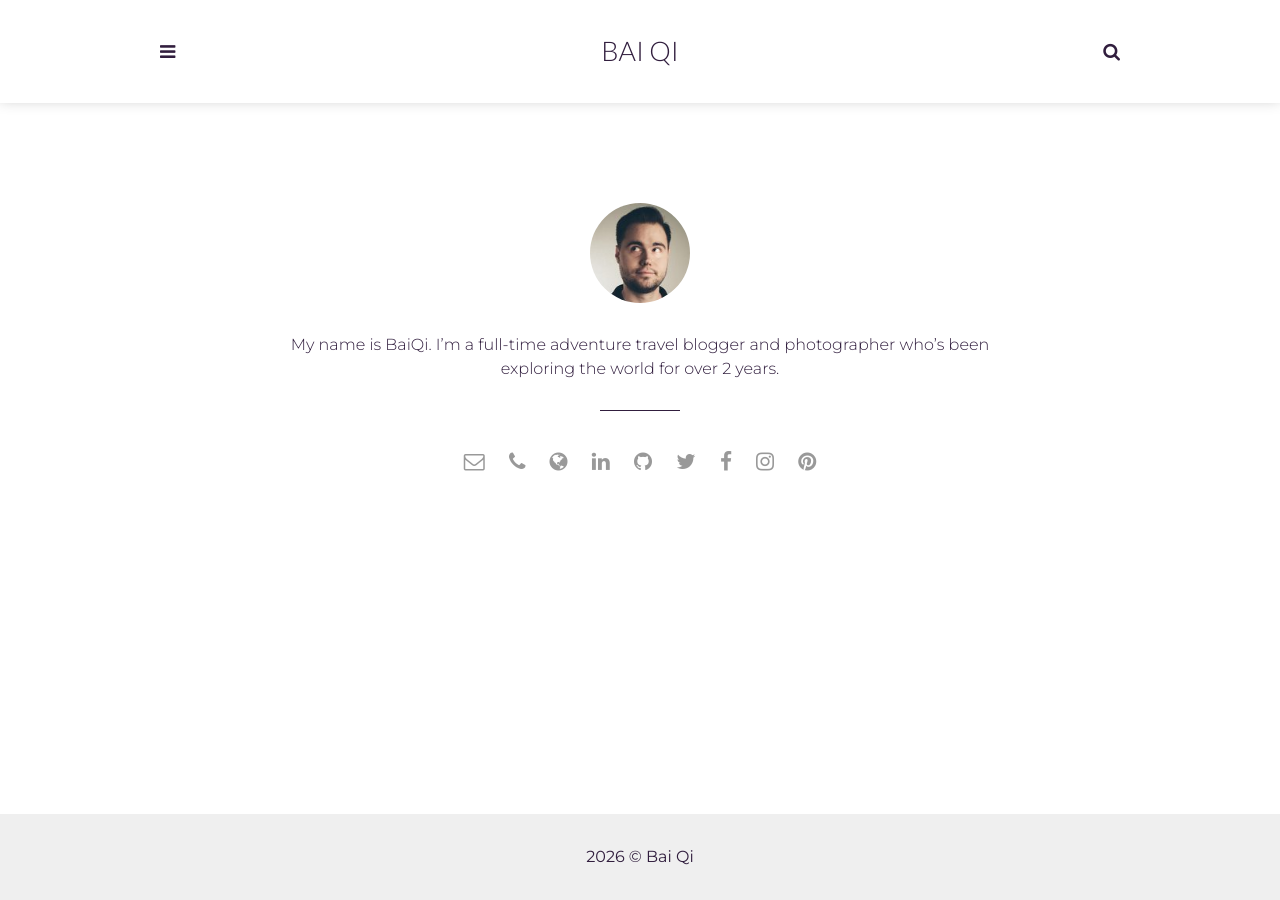
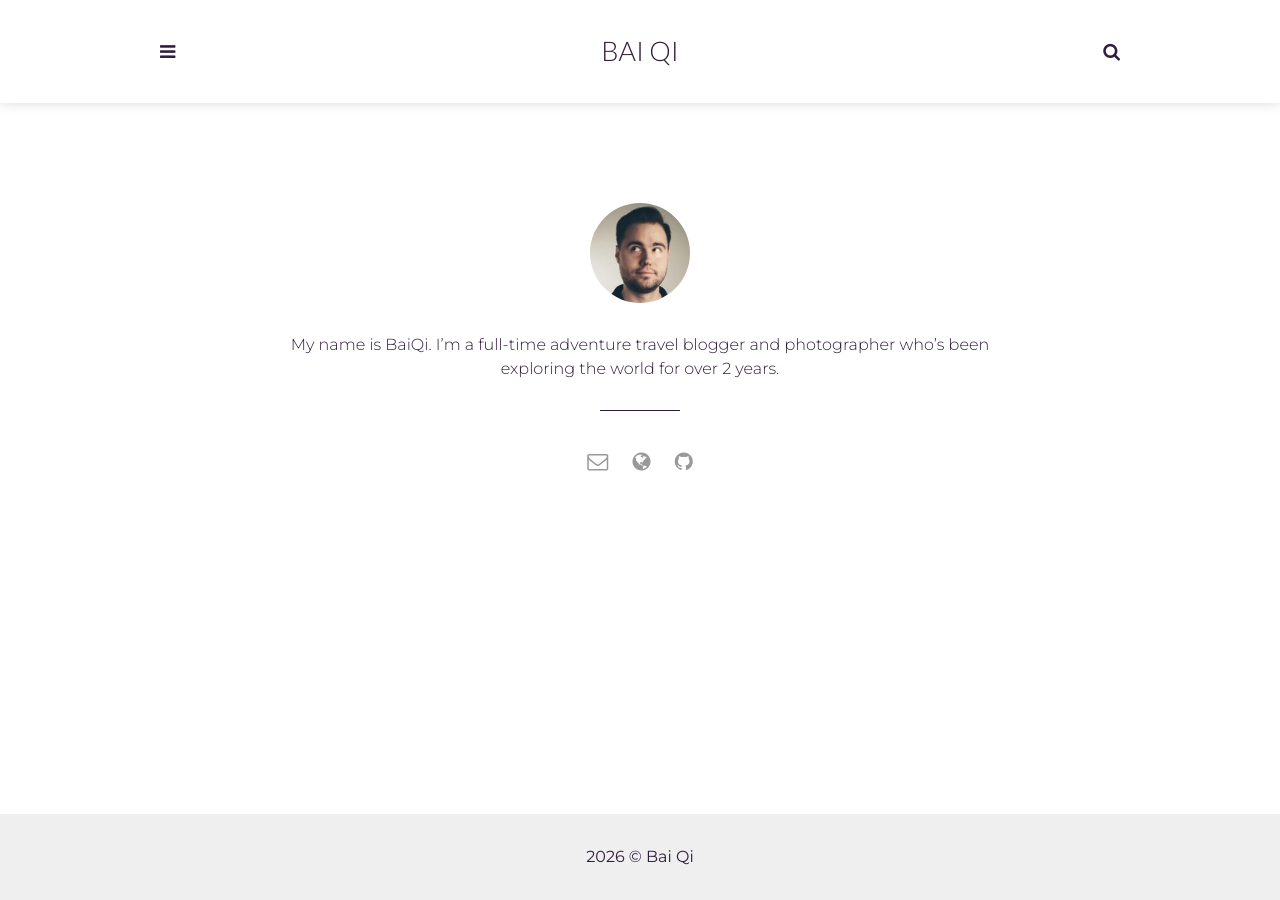
Before and after one commit to by777/by777.github.io, a Jekyll site: the page built from _pages/about.html, in a window 1280 px wide. Built offline with Jekyll 4.4.1, drawn with Linux system fonts in a browser that asks for light colours.

Commit message:
fix: remove all hardcoded theme-author references
- Clear twitter `@still_loops` (was theme author's handle)
- Wrap analytics.html in `{% if site.analytics %}` — was loading
  Google Analytics script with empty tracking ID on every page
- Wrap newsletter.html in `{% if site.mailchimp %}` — was showing
  a broken MailChimp form on every post
- Remove `{% else %}` fallback links in author-box.html and
  about.html that pointed to artemsheludko.github.io,
  @artemsheludko_, example.adam@blog.com, and fake phone numbers

Co-Authored-By: Claude Opus 4.7 <noreply@anthropic.com>

```diff
--- a/_config.yml
+++ b/_config.yml
@@ -19,7 +19,7 @@ phone: # Add your Phone number
 website: by777.github.io # Add your website, do not add http://
 linkedin: # Add your Linkedin handle
 github: by777 # by777
-twitter: '@still_loops' # Add your Twitter handle
+twitter: # Add your Twitter handle (without @)
 #facebook: # Add your Facebook handle
 #instagram: # Add your Instagram handle
 #pinterest: # Add your Pinterest handle
--- a/_includes/analytics.html
+++ b/_includes/analytics.html
@@ -1,3 +1,4 @@
+{% if site.analytics %}
 <script>
   (function(i,s,o,g,r,a,m){i['GoogleAnalyticsObject']=r;i[r]=i[r]||function(){
   (i[r].q=i[r].q||[]).push(arguments)},i[r].l=1*new Date();a=s.createElement(o),
@@ -6,3 +7,4 @@
   ga('create', '{{ site.analytics }}', 'auto');
   ga('send', 'pageview');
 </script> <!-- End Analytics -->
+{% endif %}
--- a/_includes/newsletter.html
+++ b/_includes/newsletter.html
@@ -1,3 +1,4 @@
+{% if site.mailchimp %}
 <div class="newsletter" id="mc_embed_signup">
   <h2 class="newsletter-title">Newsletter</h2>
   <div class="form-container">
@@ -11,3 +12,4 @@
     </form>
   </div>
 </div> <!-- End Newsletter -->
+{% endif %}
--- a/_pages/about.html
+++ b/_pages/about.html
@@ -15,56 +15,38 @@ permalink: /about/
       <ul class="contact-list">
       {% if site.email %}
         <li class="email"><a href="mailto:{{site.email}}"><i class="fa fa-envelope-o"></i></a></li>
-      {% else %}
-        <li class="email"><a href="mailto:example.adam@blog.com"><i class="fa fa-envelope-o" aria-hidden="true"></i></a></li>
       {% endif %}
 
       {% if site.phone %}
         <li class="phone"><a href="tel:{{site.phone}}"><i class="fa fa-phone"></i></a></li>
-      {% else %}
-        <li class="phone"><a href="tel:044 825 5523"><i class="fa fa-phone" aria-hidden="true"></i></a></li>
       {% endif %}
 
       {% if site.website %}
         <li class="website"><a href="http://{{site.website}}" target="_blank"><i class="fa fa-globe"></i></a></li>
-      {% else %}
-        <li class="website"><a href="https://artemsheludko.github.io" target="_blank"><i class="fa fa-globe" aria-hidden="true"></i></a></li>
       {% endif %}
 
       {% if site.linkedin %}
         <li class="linkedin"><a href="https://in.linkedin.com/in/{{site.linkedin}}" target="_blank"><i class="fa fa-linkedin"></i></a></li>
-      {% else %}
-        <li class="linkedin"><a href="https://in.linkedin.com/" target="_blank"><i class="fa fa-linkedin" aria-hidden="true"></i></a></li>
       {% endif %}
 
       {% if site.github %}
         <li class="github"><a href="http://github.com/{{site.github}}" target="_blank"><i class="fa fa-github"></i></a></li>
-      {% else %}
-        <li class="github"><a href="http://github.com/artemsheludko" target="_blank"><i class="fa fa-github" aria-hidden="true"></i></a></li>
       {% endif %}
 
       {% if site.twitter %}
         <li class="twitter"><a href="https://twitter.com/{{site.twitter}}" target="_blank"><i class="fa fa-twitter"></i></a></li>
-      {% else %}
-        <li class="twitter"><a href="https://twitter.com/artemsheludko_" target="_blank"><i class="fa fa-twitter" aria-hidden="true"></i></a></li>
       {% endif %}
 
       {% if site.facebook %}
         <li class="facebook"><a href="https://facebook.com/{{site.facebook}}" target="_blank"><i class="fa fa-facebook"></i></a></li>
-      {% else %}
-        <li class="facebook"><a href="https://facebook.com/" target="_blank"><i class="fa fa-facebook" aria-hidden="true"></i></a></li>
       {% endif %}
 
       {% if site.instagram %}
         <li class="instagram"><a href="https://instagram.com/{{site.instagram}}" target="_blank"><i class="fa fa-instagram"></i></a></li>
-      {% else %}
-        <li class="instagram"><a href="https://instagram.com/" target="_blank"><i class="fa fa-instagram" aria-hidden="true"></i></a></li>
       {% endif %}
 
       {% if site.pinterest %}
         <li class="pinterest"><a href="https://pinterest.com/{{site.pinterest}}" target="_blank"><i class="fa fa-pinterest"></i></a></li>
-      {% else %}
-        <li class="pinterest"><a href="https://pinterest.com/" target="_blank"><i class="fa fa-pinterest" aria-hidden="true"></i></a></li>
       {% endif %}
       </ul>
     </section> <!-- End About Body-->
```
Also changed, not shown: _includes/author-box.html (+0 -8 lines).
